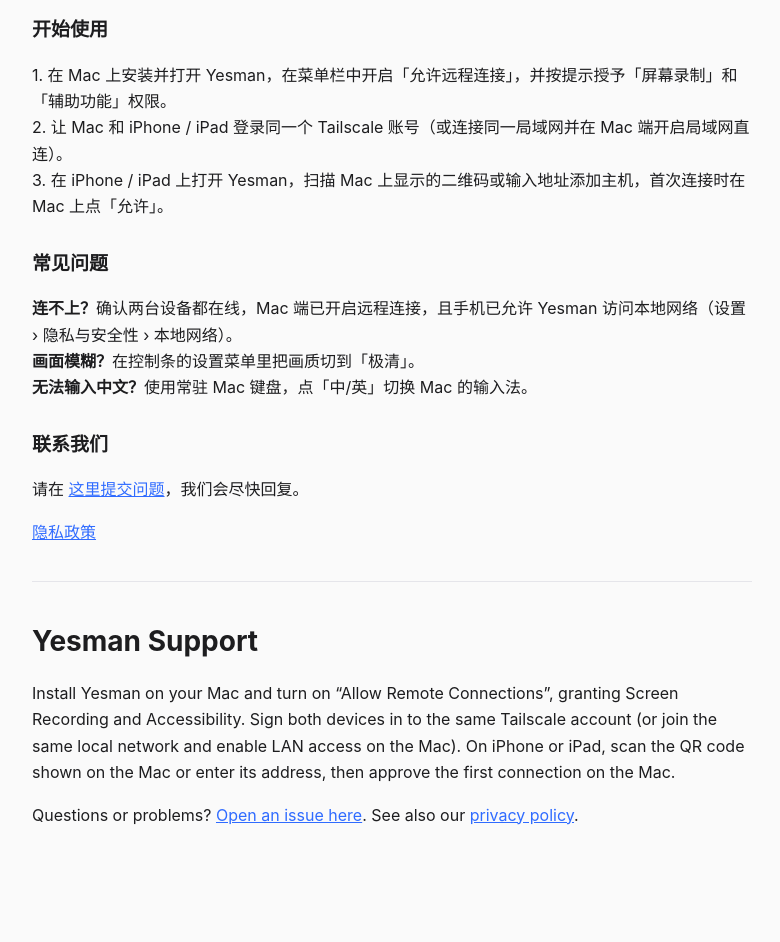
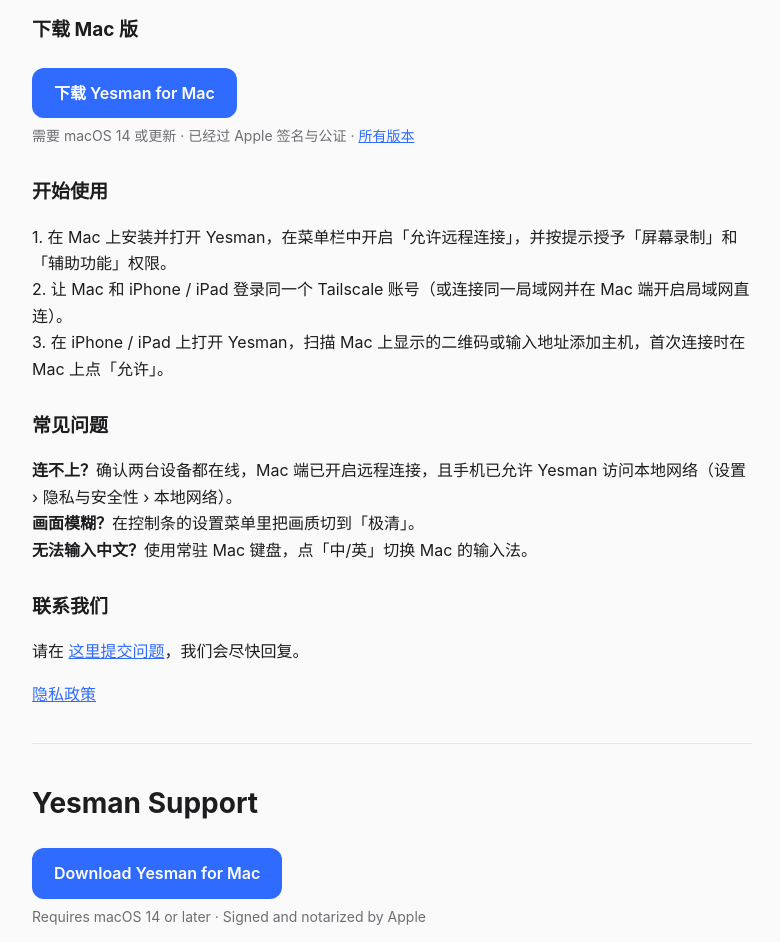
Before and after one commit to caspianchan31/yesman-site, a plain HTML site: page support.html in a window 1280 px wide. Shown: the part 100-1042 px from the top of the page, without its empty margins (248-1028 px from the left). Before the commit the page ends 984 px from the top, so only its background shows below. Drawn offline with Linux system fonts and the light colour scheme.

Commit message:
Add Mac download link

```diff
--- a/support.html
+++ b/support.html
@@ -1,9 +1,11 @@
 <!doctype html>
 <html lang="zh-Hans"><head><meta charset="utf-8"><meta name="viewport" content="width=device-width, initial-scale=1">
 <title>Yesman 技术支持 / Support</title>
-<style>body{margin:0;background:#fafafa;color:#1d1d1f;font:16px/1.65 -apple-system,"PingFang SC",sans-serif}main{max-width:720px;margin:0 auto;padding:40px 20px}h1{font-size:28px;margin:0 0 6px}h2{font-size:19px;margin:28px 0 8px}a{color:#2f6bff}hr{border:0;border-top:1px solid #e5e5ea;margin:36px 0}</style>
+<style>body{margin:0;background:#fafafa;color:#1d1d1f;font:16px/1.65 -apple-system,"PingFang SC",sans-serif}main{max-width:720px;margin:0 auto;padding:40px 20px}h1{font-size:28px;margin:0 0 6px}h2{font-size:19px;margin:28px 0 8px}a{color:#2f6bff}.dl{display:inline-block;margin:6px 0 4px;padding:12px 22px;border-radius:12px;background:#2f6bff;color:#fff;text-decoration:none;font-weight:600}.muted{color:#6e6e73;font-size:14px}hr{border:0;border-top:1px solid #e5e5ea;margin:36px 0}</style>
 </head><body><main>
 <h1>Yesman 技术支持</h1>
+<h2>下载 Mac 版</h2>
+<p><a class="dl" href="https://github.com/caspianchan31/yesman-site/releases/latest/download/Yesman-1.0.1.dmg">下载 Yesman for Mac</a><br><span class="muted">需要 macOS 14 或更新 · 已经过 Apple 签名与公证 · <a href="https://github.com/caspianchan31/yesman-site/releases">所有版本</a></span></p>
 <h2>开始使用</h2>
 <p>1. 在 Mac 上安装并打开 Yesman，在菜单栏中开启「允许远程连接」，并按提示授予「屏幕录制」和「辅助功能」权限。<br>2. 让 Mac 和 iPhone / iPad 登录同一个 Tailscale 账号（或连接同一局域网并在 Mac 端开启局域网直连）。<br>3. 在 iPhone / iPad 上打开 Yesman，扫描 Mac 上显示的二维码或输入地址添加主机，首次连接时在 Mac 上点「允许」。</p>
 <h2>常见问题</h2>
@@ -13,6 +15,7 @@
 <p><a href="privacy.html">隐私政策</a></p>
 <hr>
 <h1>Yesman Support</h1>
+<p><a class="dl" href="https://github.com/caspianchan31/yesman-site/releases/latest/download/Yesman-1.0.1.dmg">Download Yesman for Mac</a><br><span class="muted">Requires macOS 14 or later · Signed and notarized by Apple</span></p>
 <p>Install Yesman on your Mac and turn on “Allow Remote Connections”, granting Screen Recording and Accessibility. Sign both devices in to the same Tailscale account (or join the same local network and enable LAN access on the Mac). On iPhone or iPad, scan the QR code shown on the Mac or enter its address, then approve the first connection on the Mac.</p>
 <p>Questions or problems? <a href="https://github.com/caspianchan31/yesman-site/issues">Open an issue here</a>. See also our <a href="privacy.html">privacy policy</a>.</p>
 </main></body></html>
```
